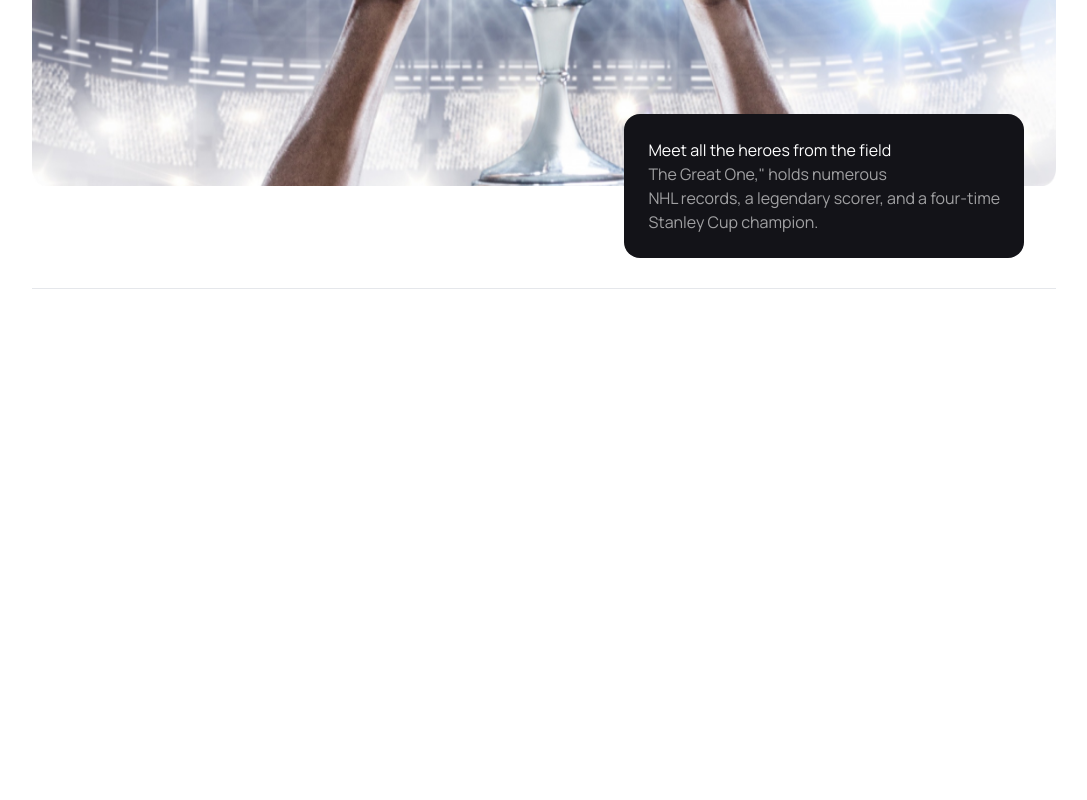
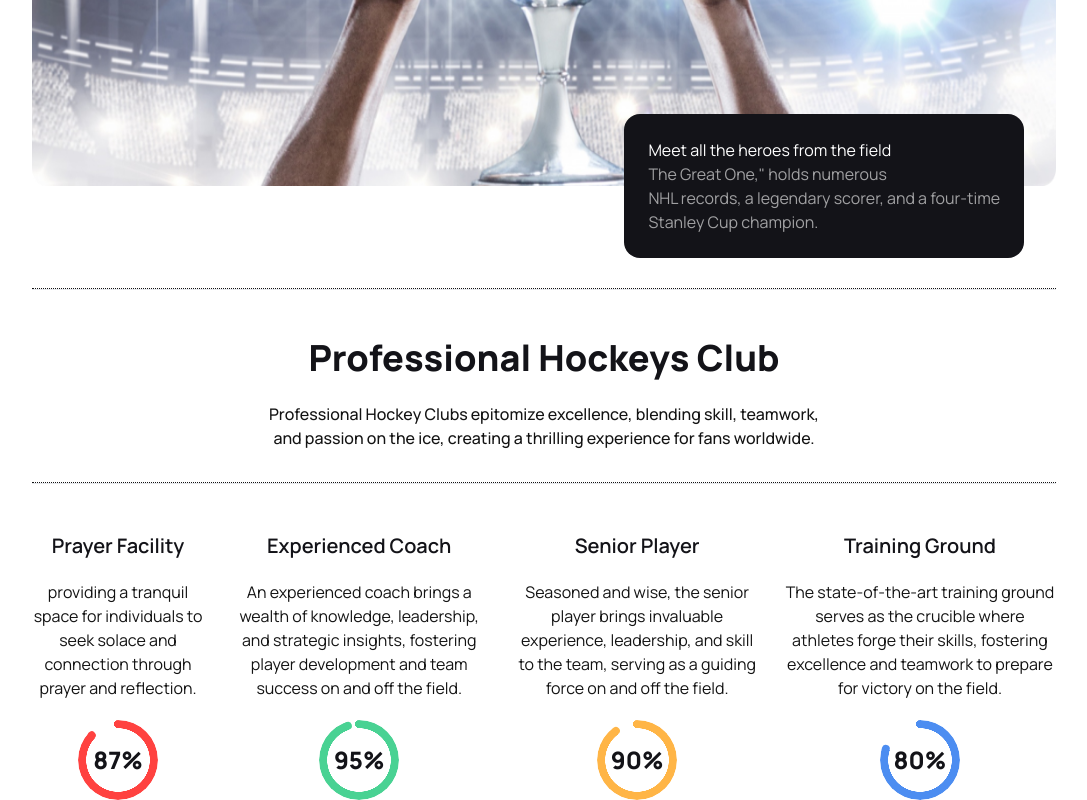
Before and after one commit to musfiq991/assignment3, a plain HTML site: page index.html in a window 1280 px wide. Shown: the part 538-1338 px from the top of the page, without its empty margins (96-1183 px from the left). Before the commit the page ends 875 px from the top, so only its background shows below. Drawn offline with nearby package versions, Linux system fonts and the light colour scheme.

Commit message:
added Professional Hockeys Club

```diff
--- a/index.html
+++ b/index.html
@@ -140,11 +140,105 @@
           Stanley Cup champion.
         </p>
       </div>
-      <div class="mt-24 mb-12 divide-dotted"><hr /></div>
+      <div
+        class="mt-10 lg:mt-24 mb-6 lg:mb-12 border-t border-dotted border-[#131313]"
+      >
+        <hr />
+      </div>
     </header>
 
     <main class="container m-auto px-4 lg:px-32">
-      <!--  -->
+      <!-- club section -->
+      <section class="">
+        <div class="text-center">
+          <h1 class="text-[#131318] text-4xl font-extrabold">
+            Professional Hockeys Club
+          </h1>
+          <p class="pt-6 text-base font-medium text-[#131313]">
+            Professional Hockey Clubs epitomize excellence, blending skill,
+            teamwork,<br />
+            and passion on the ice, creating a thrilling experience for fans
+            worldwide.
+          </p>
+        </div>
+        <div
+          class="mt-6 lg:mt-8 mb-6 lg:mb-12 border-t border-dotted border-[#131313]"
+        >
+          <hr />
+        </div>
+        <!-- parcentance -->
+        <div class="lg:flex text-center gap-6">
+          <!-- 1 -->
+          <div class="space-y-5">
+            <h3 class="text-xl font-semibold text-[#131318]">
+              Prayer Facility
+            </h3>
+            <p class="text-[#131313] text-base font-normal">
+              providing a tranquil space for individuals to seek solace and
+              connection through prayer and reflection.
+            </p>
+            <div
+              class="radial-progress text-[#FF4240]"
+              style="--value: 87"
+              role="progressbar"
+            >
+              <span class="font-extrabold text-2xl text-[#131318]">87%</span>
+            </div>
+          </div>
+          <!-- 2 -->
+          <div class="space-y-5">
+            <h3 class="text-xl font-semibold text-[#131318]">
+              Experienced Coach
+            </h3>
+            <p class="text-[#131313] text-base font-normal">
+              An experienced coach brings a wealth of knowledge, leadership, and
+              strategic insights, fostering player development and team success
+              on and off the field.
+            </p>
+            <div
+              class="radial-progress text-[#49D293]"
+              style="--value: 95"
+              role="progressbar"
+            >
+              <span class="font-extrabold text-2xl text-[#131318]">95%</span>
+            </div>
+          </div>
+          <!-- 3 -->
+          <div class="space-y-5">
+            <h3 class="text-xl font-semibold text-[#131318]">Senior Player</h3>
+            <p class="text-[#131313] text-base font-normal">
+              Seasoned and wise, the senior player brings invaluable experience,
+              leadership, and skill to the team, serving as a guiding force on
+              and off the field.
+            </p>
+            <div
+              class="radial-progress text-[#FFB546]"
+              style="--value: 90"
+              role="progressbar"
+            >
+              <span class="font-extrabold text-2xl text-[#131318]">90%</span>
+            </div>
+          </div>
+          <!-- 4 -->
+          <div class="space-y-5">
+            <h3 class="text-xl font-semibold text-[#131318]">
+              Training Ground
+            </h3>
+            <p class="text-[#131313] text-base font-normal">
+              The state-of-the-art training ground serves as the crucible where
+              athletes forge their skills, fostering excellence and teamwork to
+              prepare for victory on the field.
+            </p>
+            <div
+              class="radial-progress text-[#4C8DF1]"
+              style="--value: 80"
+              role="progressbar"
+            >
+              <span class="font-extrabold text-2xl text-[#131318]">80%</span>
+            </div>
+          </div>
+        </div>
+      </section>
     </main>
 
     <footer></footer>
```
